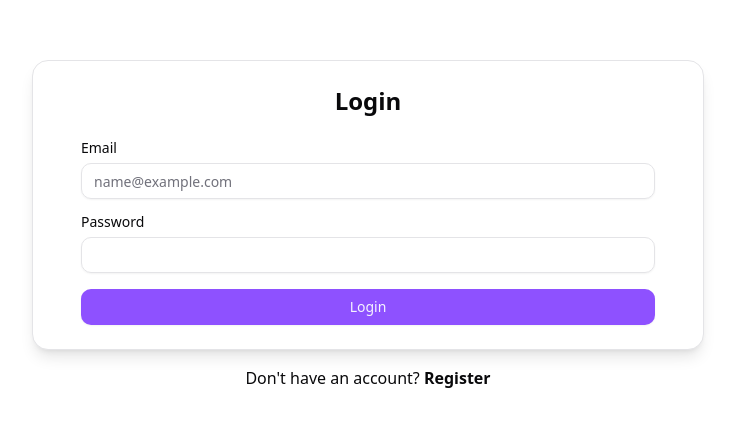
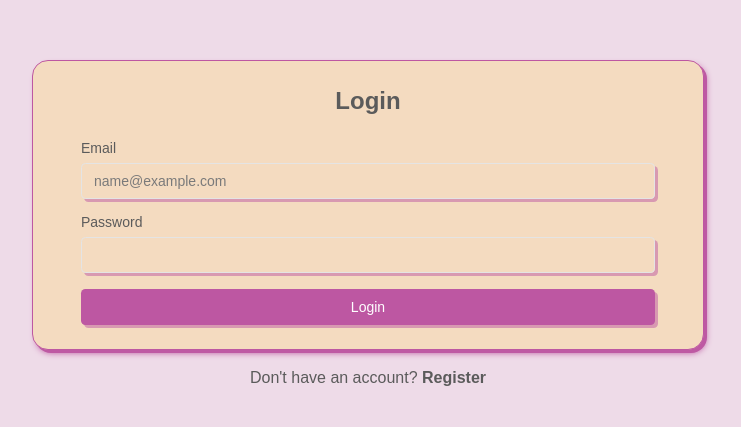
Before and after one commit to Ashmit-cpp/trackier-trello, a React (Vite) app: page /login in a window 1280 px wide. Shown: the part 215-642 px from the top of the page, without its empty margins (272-1013 px from the left). Built offline with nearby package versions, Linux system fonts and the light colour scheme.

Commit message:
feat: enhance theming with new CSS variables for light and dark modes

```diff
--- a/src/index.css
+++ b/src/index.css
@@ -3,11 +3,103 @@
 
 @custom-variant dark (&:is(.dark *));
 
+:root {
+  --background: oklch(0.9105 0.0270 337.0895);
+  --foreground: oklch(0.4712 0 0);
+  --card: oklch(0.9050 0.0453 69.3592);
+  --card-foreground: oklch(0.4712 0 0);
+  --popover: oklch(1.0000 0 0);
+  --popover-foreground: oklch(0.4712 0 0);
+  --primary: oklch(0.6077 0.1585 338.6682);
+  --primary-foreground: oklch(1.0000 0 0);
+  --secondary: oklch(0.7756 0.0602 185.1769);
+  --secondary-foreground: oklch(0.3211 0 0);
+  --muted: oklch(0.8689 0.0515 196.2431);
+  --muted-foreground: oklch(0.5795 0 0);
+  --accent: oklch(0.8622 0.0659 70.5139);
+  --accent-foreground: oklch(0.3211 0 0);
+  --destructive: oklch(0.6954 0.1420 10.4317);
+  --destructive-foreground: oklch(1.0000 0 0);
+  --border: oklch(0.6077 0.1585 338.6682);
+  --input: oklch(0.9189 0 0);
+  --ring: oklch(0.6862 0.1425 341.1360);
+  --chart-1: oklch(0.6862 0.1425 341.1360);
+  --chart-2: oklch(0.8140 0.0762 195.7586);
+  --chart-3: oklch(0.8622 0.0659 70.5139);
+  --chart-4: oklch(0.7827 0.1041 339.3235);
+  --chart-5: oklch(0.6039 0.1670 343.1581);
+  --sidebar: oklch(0.8871 0.0493 336.6276);
+  --sidebar-foreground: oklch(0.3211 0 0);
+  --sidebar-primary: oklch(0.6391 0.1880 343.1976);
+  --sidebar-primary-foreground: oklch(1.0000 0 0);
+  --sidebar-accent: oklch(0.8034 0.1068 337.8267);
+  --sidebar-accent-foreground: oklch(0.3211 0 0);
+  --sidebar-border: oklch(0.9061 0.0445 299.7702);
+  --sidebar-ring: oklch(0.6391 0.1880 343.1976);
+  --font-sans: Poppins, sans-serif;
+  --font-serif: Lora, serif;
+  --font-mono: Fira Code, monospace;
+  --radius: 0.4rem;
+  --shadow-2xs: 3px 3px 0px 0px hsl(316.0396 43.7229% 54.7059% / 0.50);
+  --shadow-xs: 3px 3px 0px 0px hsl(316.0396 43.7229% 54.7059% / 0.50);
+  --shadow-sm: 3px 3px 0px 0px hsl(316.0396 43.7229% 54.7059% / 1.00), 3px 1px 2px -1px hsl(316.0396 43.7229% 54.7059% / 1.00);
+  --shadow: 3px 3px 0px 0px hsl(316.0396 43.7229% 54.7059% / 1.00), 3px 1px 2px -1px hsl(316.0396 43.7229% 54.7059% / 1.00);
+  --shadow-md: 3px 3px 0px 0px hsl(316.0396 43.7229% 54.7059% / 1.00), 3px 2px 4px -1px hsl(316.0396 43.7229% 54.7059% / 1.00);
+  --shadow-lg: 3px 3px 0px 0px hsl(316.0396 43.7229% 54.7059% / 1.00), 3px 4px 6px -1px hsl(316.0396 43.7229% 54.7059% / 1.00);
+  --shadow-xl: 3px 3px 0px 0px hsl(316.0396 43.7229% 54.7059% / 1.00), 3px 8px 10px -1px hsl(316.0396 43.7229% 54.7059% / 1.00);
+  --shadow-2xl: 3px 3px 0px 0px hsl(316.0396 43.7229% 54.7059% / 2.50);
+  --tracking-normal: 0em;
+  --spacing: 0.25rem;
+}
+
+.dark {
+  --background: oklch(0.2521 0.0228 215.2084);
+  --foreground: oklch(0.9019 0.0229 341.3595);
+  --card: oklch(0.2916 0.0230 209.6686);
+  --card-foreground: oklch(0.9019 0.0229 341.3595);
+  --popover: oklch(0.2916 0.0230 209.6686);
+  --popover-foreground: oklch(0.9019 0.0229 341.3595);
+  --primary: oklch(0.8622 0.0659 70.5139);
+  --primary-foreground: oklch(0.2521 0.0228 215.2084);
+  --secondary: oklch(0.7616 0.0721 353.5831);
+  --secondary-foreground: oklch(0.2521 0.0228 215.2084);
+  --muted: oklch(0.2664 0.0057 236.7512);
+  --muted-foreground: oklch(0.7616 0.0721 353.5831);
+  --accent: oklch(0.6574 0.0854 346.4787);
+  --accent-foreground: oklch(0.9019 0.0229 341.3595);
+  --destructive: oklch(0.6562 0.1597 340.2135);
+  --destructive-foreground: oklch(0.2521 0.0228 215.2084);
+  --border: oklch(0.3918 0.0284 224.5009);
+  --input: oklch(0.3079 0.0234 213.9028);
+  --ring: oklch(0.6698 0.0784 186.8316);
+  --chart-1: oklch(0.6698 0.0784 186.8316);
+  --chart-2: oklch(0.7616 0.0721 353.5831);
+  --chart-3: oklch(0.6574 0.0854 346.4787);
+  --chart-4: oklch(0.4370 0.0608 196.7091);
+  --chart-5: oklch(0.2664 0.0057 236.7512);
+  --sidebar: oklch(0.2326 0.0208 217.6648);
+  --sidebar-foreground: oklch(0.9391 0.0035 247.8598);
+  --sidebar-primary: oklch(0.6391 0.1880 343.1976);
+  --sidebar-primary-foreground: oklch(1.0000 0 0);
+  --sidebar-accent: oklch(0.8034 0.1068 337.8267);
+  --sidebar-accent-foreground: oklch(0.2827 0.0190 238.8636);
+  --sidebar-border: oklch(0.3736 0.0203 245.5402);
+  --sidebar-ring: oklch(0.6391 0.1880 343.1976);
+  --font-sans: Poppins, sans-serif;
+  --font-serif: Lora, serif;
+  --font-mono: Fira Code, monospace;
+  --radius: 0.4rem;
+  --shadow-2xs: 3px 3px 0px 0px hsl(197.1429 20.8955% 26.2745% / 0.50);
+  --shadow-xs: 3px 3px 0px 0px hsl(197.1429 20.8955% 26.2745% / 0.50);
+  --shadow-sm: 3px 3px 0px 0px hsl(197.1429 20.8955% 26.2745% / 1.00), 3px 1px 2px -1px hsl(197.1429 20.8955% 26.2745% / 1.00);
+  --shadow: 3px 3px 0px 0px hsl(197.1429 20.8955% 26.2745% / 1.00), 3px 1px 2px -1px hsl(197.1429 20.8955% 26.2745% / 1.00);
+  --shadow-md: 3px 3px 0px 0px hsl(197.1429 20.8955% 26.2745% / 1.00), 3px 2px 4px -1px hsl(197.1429 20.8955% 26.2745% / 1.00);
+  --shadow-lg: 3px 3px 0px 0px hsl(197.1429 20.8955% 26.2745% / 1.00), 3px 4px 6px -1px hsl(197.1429 20.8955% 26.2745% / 1.00);
+  --shadow-xl: 3px 3px 0px 0px hsl(197.1429 20.8955% 26.2745% / 1.00), 3px 8px 10px -1px hsl(197.1429 20.8955% 26.2745% / 1.00);
+  --shadow-2xl: 3px 3px 0px 0px hsl(197.1429 20.8955% 26.2745% / 2.50);
+}
+
 @theme inline {
-  --radius-sm: calc(var(--radius) - 4px);
-  --radius-md: calc(var(--radius) - 2px);
-  --radius-lg: var(--radius);
-  --radius-xl: calc(var(--radius) + 4px);
   --color-background: var(--background);
   --color-foreground: var(--foreground);
   --color-card: var(--card);
@@ -23,6 +115,7 @@
   --color-accent: var(--accent);
   --color-accent-foreground: var(--accent-foreground);
   --color-destructive: var(--destructive);
+  --color-destructive-foreground: var(--destructive-foreground);
   --color-border: var(--border);
   --color-input: var(--input);
   --color-ring: var(--ring);
@@ -39,75 +132,24 @@
   --color-sidebar-accent-foreground: var(--sidebar-accent-foreground);
   --color-sidebar-border: var(--sidebar-border);
   --color-sidebar-ring: var(--sidebar-ring);
-}
 
-:root {
-  --radius: 0.75rem;
-  --background: oklch(1 0 0);
-  --foreground: oklch(0.141 0.005 285.823);
-  --card: oklch(1 0 0);
-  --card-foreground: oklch(0.141 0.005 285.823);
-  --popover: oklch(1 0 0);
-  --popover-foreground: oklch(0.141 0.005 285.823);
-  --primary: oklch(0.606 0.25 292.717);
-  --primary-foreground: oklch(0.969 0.016 293.756);
-  --secondary: oklch(0.967 0.001 286.375);
-  --secondary-foreground: oklch(0.21 0.006 285.885);
-  --muted: oklch(0.967 0.001 286.375);
-  --muted-foreground: oklch(0.552 0.016 285.938);
-  --accent: oklch(0.967 0.001 286.375);
-  --accent-foreground: oklch(0.21 0.006 285.885);
-  --destructive: oklch(0.577 0.245 27.325);
-  --border: oklch(0.92 0.004 286.32);
-  --input: oklch(0.92 0.004 286.32);
-  --ring: oklch(0.606 0.25 292.717);
-  --chart-1: oklch(0.646 0.222 41.116);
-  --chart-2: oklch(0.6 0.118 184.704);
-  --chart-3: oklch(0.398 0.07 227.392);
-  --chart-4: oklch(0.828 0.189 84.429);
-  --chart-5: oklch(0.769 0.188 70.08);
-  --sidebar: oklch(0.985 0 0);
-  --sidebar-foreground: oklch(0.141 0.005 285.823);
-  --sidebar-primary: oklch(0.606 0.25 292.717);
-  --sidebar-primary-foreground: oklch(0.969 0.016 293.756);
-  --sidebar-accent: oklch(0.967 0.001 286.375);
-  --sidebar-accent-foreground: oklch(0.21 0.006 285.885);
-  --sidebar-border: oklch(0.92 0.004 286.32);
-  --sidebar-ring: oklch(0.606 0.25 292.717);
-}
+  --font-sans: var(--font-sans);
+  --font-mono: var(--font-mono);
+  --font-serif: var(--font-serif);
 
-.dark {
-  --background: oklch(0.141 0.005 285.823);
-  --foreground: oklch(0.985 0 0);
-  --card: oklch(0.21 0.006 285.885);
-  --card-foreground: oklch(0.985 0 0);
-  --popover: oklch(0.21 0.006 285.885);
-  --popover-foreground: oklch(0.985 0 0);
-  --primary: oklch(0.541 0.281 293.009);
-  --primary-foreground: oklch(0.969 0.016 293.756);
-  --secondary: oklch(0.274 0.006 286.033);
-  --secondary-foreground: oklch(0.985 0 0);
-  --muted: oklch(0.274 0.006 286.033);
-  --muted-foreground: oklch(0.705 0.015 286.067);
-  --accent: oklch(0.274 0.006 286.033);
-  --accent-foreground: oklch(0.985 0 0);
-  --destructive: oklch(0.704 0.191 22.216);
-  --border: oklch(1 0 0 / 10%);
-  --input: oklch(1 0 0 / 15%);
-  --ring: oklch(0.541 0.281 293.009);
-  --chart-1: oklch(0.488 0.243 264.376);
-  --chart-2: oklch(0.696 0.17 162.48);
-  --chart-3: oklch(0.769 0.188 70.08);
-  --chart-4: oklch(0.627 0.265 303.9);
-  --chart-5: oklch(0.645 0.246 16.439);
-  --sidebar: oklch(0.21 0.006 285.885);
-  --sidebar-foreground: oklch(0.985 0 0);
-  --sidebar-primary: oklch(0.541 0.281 293.009);
-  --sidebar-primary-foreground: oklch(0.969 0.016 293.756);
-  --sidebar-accent: oklch(0.274 0.006 286.033);
-  --sidebar-accent-foreground: oklch(0.985 0 0);
-  --sidebar-border: oklch(1 0 0 / 10%);
-  --sidebar-ring: oklch(0.541 0.281 293.009);
+  --radius-sm: calc(var(--radius) - 4px);
+  --radius-md: calc(var(--radius) - 2px);
+  --radius-lg: var(--radius);
+  --radius-xl: calc(var(--radius) + 4px);
+
+  --shadow-2xs: var(--shadow-2xs);
+  --shadow-xs: var(--shadow-xs);
+  --shadow-sm: var(--shadow-sm);
+  --shadow: var(--shadow);
+  --shadow-md: var(--shadow-md);
+  --shadow-lg: var(--shadow-lg);
+  --shadow-xl: var(--shadow-xl);
+  --shadow-2xl: var(--shadow-2xl);
 }
 
 @layer base {
```
